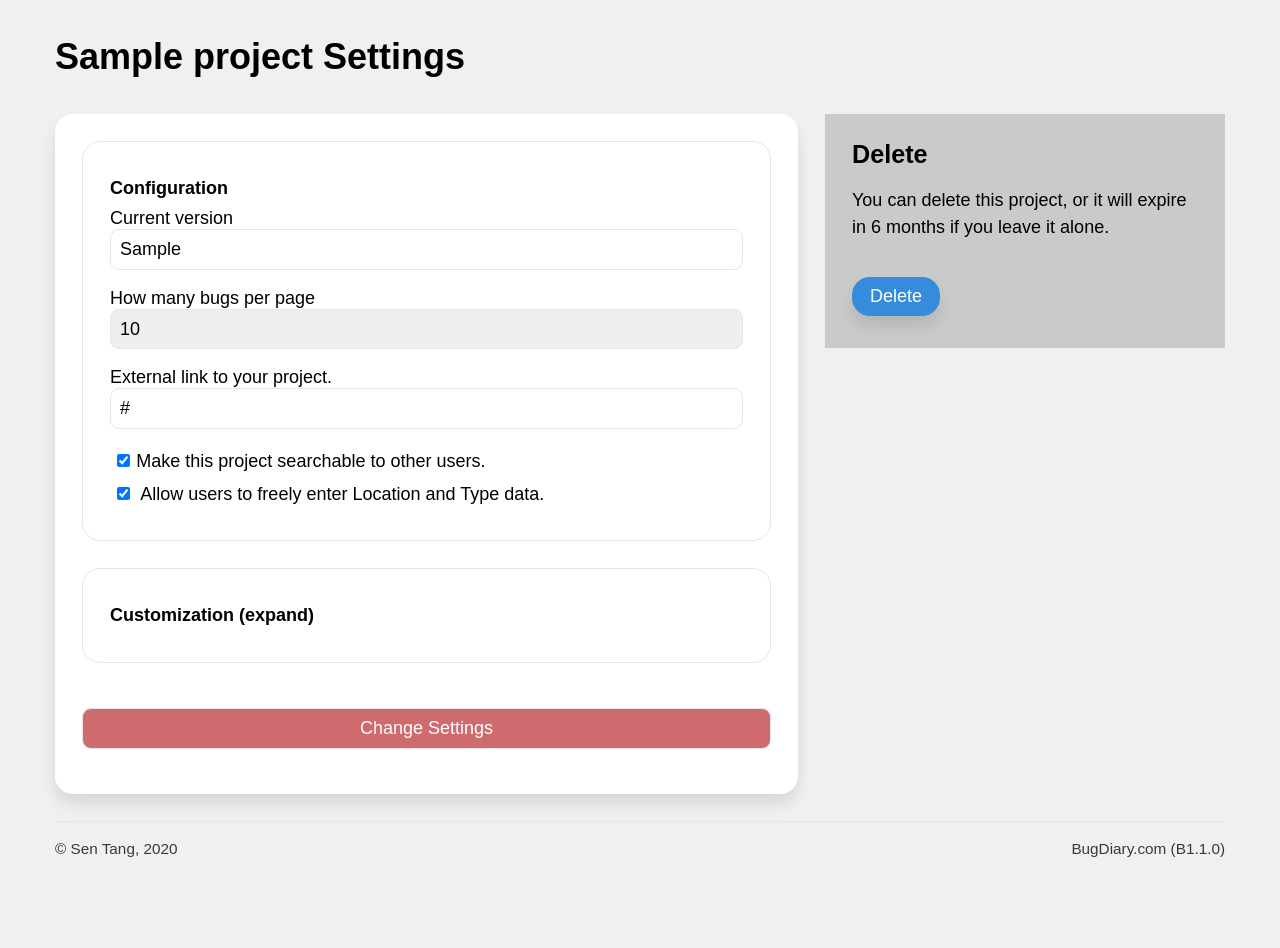
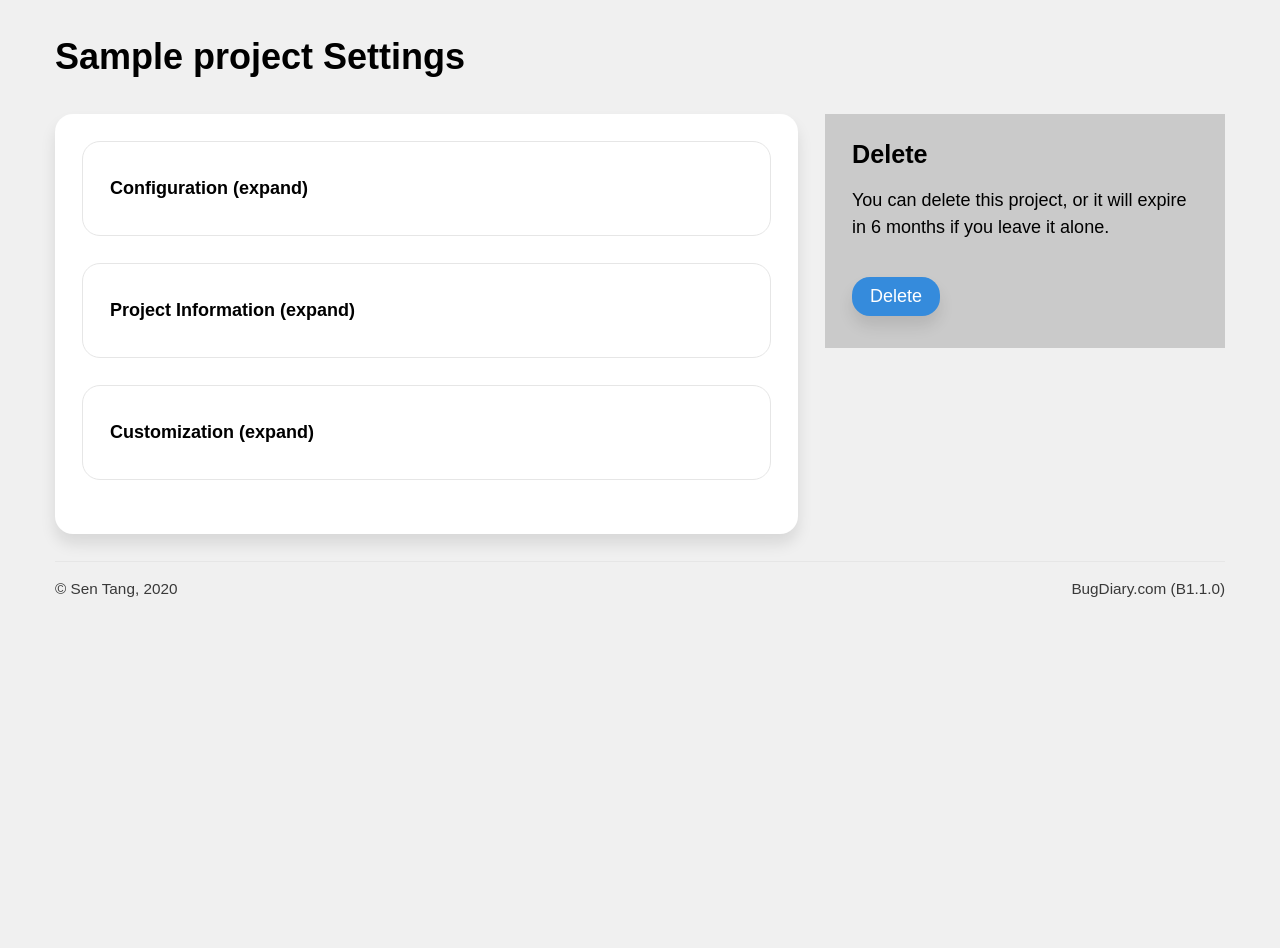
Before and after one commit to daryl-sen/bugdiary, a Flask app: page /projects/settings/# in a window 1280 px wide. Shown: the part 105-1053 px from the top of the page. After the commit the page ends 702 px from the top, so only its background shows below. Run offline with Flask 2, Linux system fonts and the light colour scheme; a user stored in the database is signed in; tables that the repository leaves empty hold one stand-in row (values such as "Sample post").

Commit message:
Separate project settings forms

```diff
--- a/application/projects/forms.py
+++ b/application/projects/forms.py
@@ -76,6 +76,22 @@ class blog_comment_form(FlaskForm):
 
 
 
+class about_project_form(FlaskForm):
+    name = StringField('Project Name')
+    description = TextAreaField('Project Description')
+    submit3 = SubmitField('Update Project Info')
+
+class customization_form(FlaskForm):
+    header_color = StringField("Header bar color")
+    header_text_color = StringField("Color of text in the header")
+    background_color = StringField("Background color")
+    card_color = StringField("Card color")
+    aside_color = StringField("Sidebar cards color")
+    text_color = StringField("Text color")
+    link_color = StringField("Link color")
+    menu_color = StringField("Mobile menu color")
+    submit2 = SubmitField('Change Settings')
+
 class settings_form(FlaskForm):
     current_version = StringField(label="Current version", validators=[DataRequired("The version number must not be blank.")])
     per_page = per_page = SelectField(
@@ -91,16 +107,7 @@ class settings_form(FlaskForm):
     allow_suggestions = BooleanField(label="Allow users to freely enter Location and Type data.")
     ext_url = StringField(label="External link to your project.")
 
-    header_color = StringField("Header bar color")
-    header_text_color = StringField("Color of text in the header")
-    background_color = StringField("Background color")
-    card_color = StringField("Card color")
-    aside_color = StringField("Sidebar cards color")
-    text_color = StringField("Text color")
-    link_color = StringField("Link color")
-    menu_color = StringField("Mobile menu color")
-
-    submit = SubmitField('Change Settings')
+    submit1 = SubmitField('Change Settings')
 
 
 
--- a/application/projects/templates/projects/settings.html
+++ b/application/projects/templates/projects/settings.html
@@ -19,34 +19,47 @@
             <form method="post" autocomplete="off">
 
                 <div class="lined rounded block">
-                    <h5>Configuration</h5>
-                    {{ form.hidden_tag() }}
-                    {{ form.current_version.label }}{{ form.current_version }}
-                    {{ form.per_page.label }}{{ form.per_page }}
-                    {{ form.ext_url.label }}{{ form.ext_url }}
-                    {{ form.visibility }}{{ form.visibility.label }} <br>
-                    {{ form.allow_suggestions }}
-                    {{ form.allow_suggestions.label }}
+                    <h5 onclick="toggleElement('configuration-options')">Configuration (expand)</h5>
+                    <div id="configuration-options" class="hidden">
+                        {{ form1.hidden_tag() }}
+                        {{ form1.current_version.label }}{{ form1.current_version }}
+                        {{ form1.per_page.label }}{{ form1.per_page }}
+                        {{ form1.ext_url.label }}{{ form1.ext_url }}
+                        {{ form1.visibility }}{{ form1.visibility.label }} <br>
+                        {{ form1.allow_suggestions }}
+                        {{ form1.allow_suggestions.label }}
+                        {{ form1.submit1(class_="button-primary") }}
+                    </div>
+                </div>
+
+                <div class="lined rounded block">
+                    <h5 onclick="toggleElement('info-options')">Project Information (expand)</h5>
+                    <div id="info-options" class="hidden">
+                        {{ form3.hidden_tag() }}
+                        {{ form3.name.label }}{{ form3.name }}
+                        {{ form3.description.label }}{{ form3.description }}
+                        {{ form3.submit3(class_="button-primary") }}
+                    </div>
                 </div>
 
                 <div class="lined rounded block">
                     <h5 onclick="toggleElement('custom-options')">Customization (expand)</h5>
                     <div id="custom-options" class="hidden">
-                        {{ form.header_color.label }}{{ form.header_color }}
-                        {{ form.background_color.label }}{{ form.background_color }}
-                        {{ form.header_text_color.label }}
-                        {{ form.header_text_color }}
-                        {{ form.menu_color.label }}
-                        {{ form.menu_color }}
-                        <!-- {{ form.card_color.label }}{{ form.card_color }} -->
-                        {{ form.aside_color.label }}{{ form.aside_color }}
-                        {{ form.text_color.label }}{{ form.text_color }}
-                        {{ form.link_color.label }}{{ form.link_color }}
+                        {{ form2.hidden_tag() }}
+                        {{ form2.header_color.label }}{{ form2.header_color }}
+                        {{ form2.background_color.label }}{{ form2.background_color }}
+                        {{ form2.header_text_color.label }}
+                        {{ form2.header_text_color }}
+                        {{ form2.menu_color.label }}
+                        {{ form2.menu_color }}
+                        {{ form2.aside_color.label }}{{ form2.aside_color }}
+                        {{ form2.text_color.label }}{{ form2.text_color }}
+                        {{ form2.link_color.label }}{{ form2.link_color }}
+                        {{ form2.submit2(class_="button-primary") }}
                     </div>
                 </div>
 
 
-                {{ form.submit(class_="button-primary") }}
             </form>
         </div>
     </main>
--- a/application/projects/views.py
+++ b/application/projects/views.py
@@ -1,5 +1,5 @@
 from flask import render_template, Blueprint, redirect, url_for, flash, request, jsonify, make_response, get_template_attribute
-from application.projects.forms import project_form, location_and_type_form, blog_post_form, settings_form, report_form, collaborate_form, manage_card_form, blog_comment_form
+from application.projects.forms import project_form, location_and_type_form, blog_post_form, settings_form, report_form, collaborate_form, manage_card_form, blog_comment_form, about_project_form, customization_form, settings_form
 from application.models import Users, Projects, Project_settings, Project_bug_locations, Project_bug_types, Blog_posts, Bugs, Blog_comments
 from flask_login import login_required, current_user
 from application import db
@@ -54,15 +54,6 @@ def location_and_type(project_url):
         flash(f"Type ({request.form['new_type']}) has been added")
         return redirect(url_for('projects.location_and_type', project_url = target_project.url))
     return render_template('location_and_type.html', form_type = form_type, bug_locations = location_list, bug_types = type_list, url = project_url, title = target_project.name, project = target_project)
-
-
-
-
-
-@projects.route('/edit/<string:project_url>', methods=['post', 'get'])
-@login_required
-def edit(project_url):
-    return render_template('dashboard.html')
 
 
 
@@ -232,25 +223,45 @@ def create():
 @login_required
 def settings(project_url):
     target_project = Projects.query.filter_by(url = project_url).first()
-    form = settings_form(obj = target_project.settings)
-    if form.validate_on_submit():
-        target_project.settings.current_version = form.current_version.data
-        target_project.settings.per_page = form.per_page.data
-        target_project.settings.visibility = form.visibility.data
-        target_project.settings.ext_url = form.ext_url.data
-        target_project.settings.allow_suggestions = form.allow_suggestions.data
-        target_project.settings.header_color = form.header_color.data
-        target_project.settings.background_color = form.background_color.data
-        target_project.settings.header_text_color = form.header_text_color.data
-        target_project.settings.card_color = form.card_color.data
-        target_project.settings.aside_color = form.aside_color.data
-        target_project.settings.text_color = form.text_color.data
-        target_project.settings.link_color = form.link_color.data
-        target_project.settings.menu_color = form.menu_color.data
+    form1 = settings_form(obj = target_project.settings)
+    form2 = customization_form(obj = target_project.settings)
+    form3 = about_project_form(obj = target_project)
+
+    if form1.submit1.data and form1.validate():
+        print('form1 ran')
+        target_project.settings.current_version = form1.current_version.data
+        target_project.settings.per_page = form1.per_page.data
+        target_project.settings.visibility = form1.visibility.data
+        target_project.settings.ext_url = form1.ext_url.data
+        target_project.settings.allow_suggestions = form1.allow_suggestions.data
         db.session.commit()
-        flash('Your settings have been updated!')
+        flash('Your project settings have been updated!')
         return redirect(url_for('projects.settings', project_url = project_url))
-    return render_template('settings.html', form = form, project = target_project)
+
+    if form2.submit2.data and form2.validate():
+        print('form2 ran')
+        target_project.settings.header_color = form2.header_color.data
+        target_project.settings.background_color = form2.background_color.data
+        target_project.settings.header_text_color = form2.header_text_color.data
+        target_project.settings.card_color = form2.card_color.data
+        target_project.settings.aside_color = form2.aside_color.data
+        target_project.settings.text_color = form2.text_color.data
+        target_project.settings.link_color = form2.link_color.data
+        target_project.settings.menu_color = form2.menu_color.data
+        db.session.commit()
+        flash('Your customization settings have been updated!')
+        return redirect(url_for('projects.settings', project_url = project_url))
+
+    if form3.submit3.data and form3.validate():
+        print('form3 ran')
+        target_project.name = form3.name.data
+        target_project.description = form3.description.data
+        db.session.commit()
+        flash('Your project information has been updated!')
+        return redirect(url_for('projects.settings', project_url = project_url))
+
+
+    return render_template('settings.html', form1 = form1, form2 = form2, form3 = form3, project = target_project)
 
 
 
```
